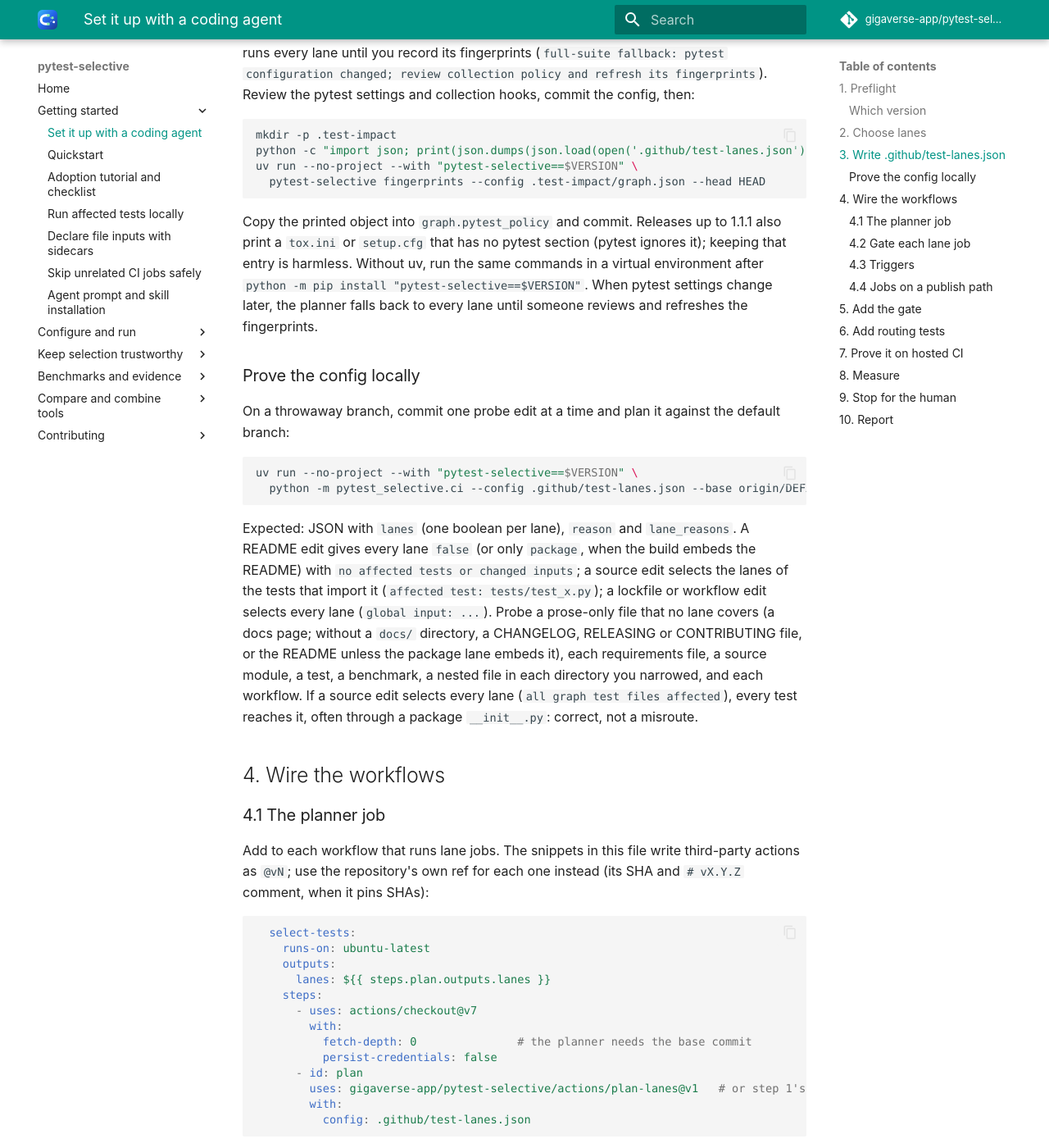
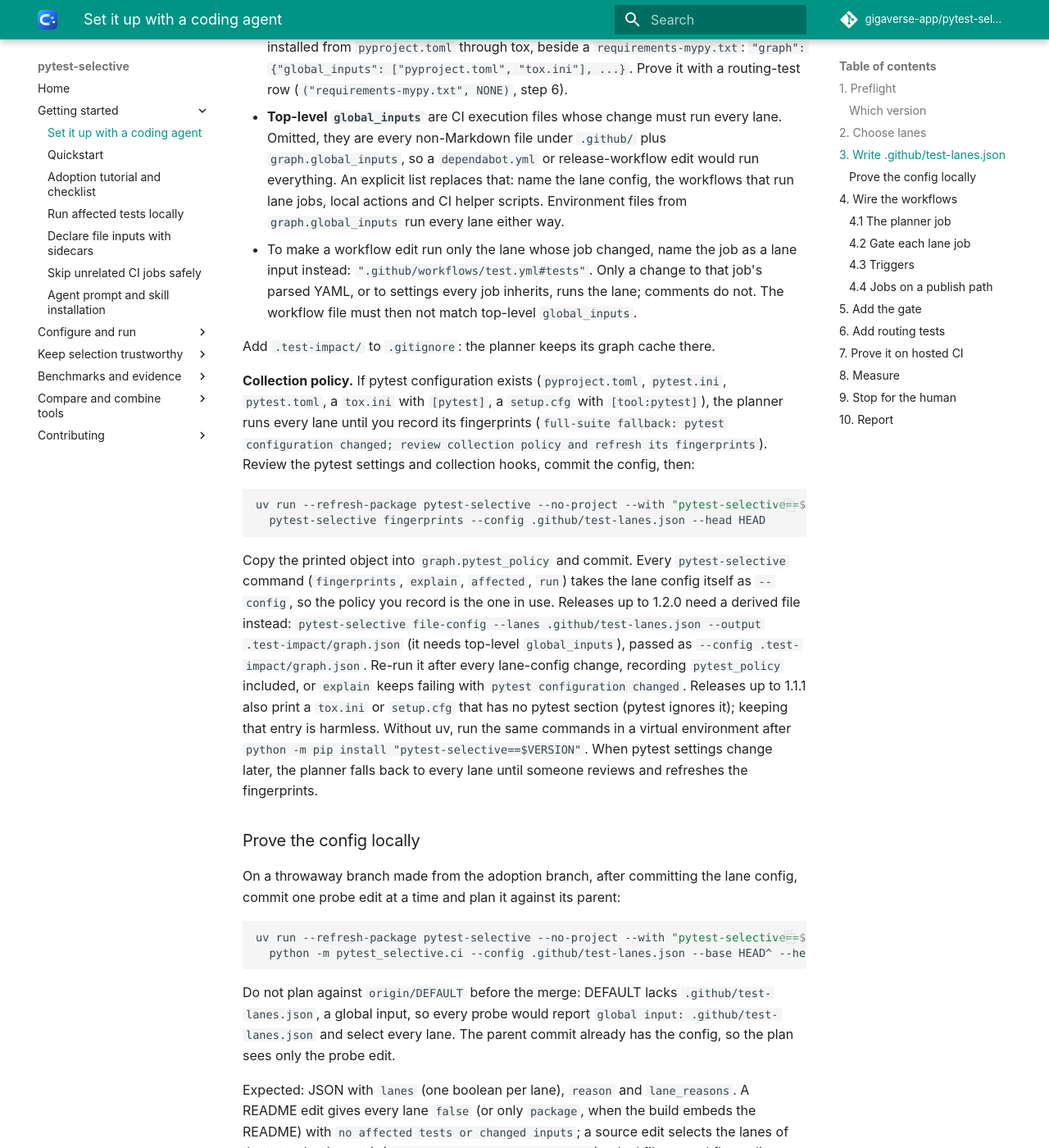
Before and after one commit to gigaverse-app/pytest-selective, an MkDocs documentation site: the page built from skills/pytest-selective/SKILL.md, in a window 1280 px wide and 1400 px high, scrolled down 4754 px. Shown: the whole window at 82% size. Built offline with MkDocs 1.6.1 and Material for MkDocs 9.7.7, drawn with Linux system fonts in a browser that asks for light colours; comment, search, counter and statistics services are not loaded; some of the changed text lies outside the part shown.

Commit message:
docs(skill): fix the friction from a third adoption trial
Probe against the adoption branch's parent commit, fingerprint and explain
against the lane config itself, name the repo's real test workflow, remove
path filters from gated workflows (and report it), declare non-Python
sources as lane inputs with routing rows, dispatch only the gated workflows,
refresh uv's index for fresh releases, require an honest net-effect section,
read org-level CONTRIBUTING, and explain unevaluated skipped matrix names.

Co-Authored-By: Claude Opus 5.5 <noreply@anthropic.com>

````diff
--- a/skills/pytest-selective/SKILL.md
+++ b/skills/pytest-selective/SKILL.md
@@ -56,7 +56,10 @@ A fresh fork has no runs yet. Read the typical jobs and durations from UPSTREAM
 
 Record:
 
-- **Conventions**: commit and PR title style, changelog rules, AI policy, pre-commit hooks.
+- **Conventions**: commit and PR title style, changelog rules, AI policy, pre-commit hooks. When the pull request
+  template names a CONTRIBUTING, CODE_OF_CONDUCT or security file the repository lacks, read the owner's organization
+  default from its `.github` repository (in a fork, the upstream owner's):
+  `gh api "repos/OWNER/.github/contents/CONTRIBUTING.md" --jq .content | base64 -d`.
 - **Packaging tool**: uv project, Poetry, PDM, Hatch with tox or nox, or plain pip requirements/extras. It decides how
   you run the planner locally and how routing tests install (step 6). CI planning itself installs nothing in the
   project: the actions bring their own Python 3.14 planner.
@@ -66,7 +69,11 @@ Record:
   its matrix size, services, coverage floors and typical duration (`gh run view RUN --repo "$REPO" --json jobs`).
 - **Publish paths**: jobs that publish or deploy (PyPI, Test PyPI, Pages, containers, releases) and every job they
   `needs:`, directly or transitively. Step 4.4 keeps these paths unchanged.
-- **Triggers**: whether `push` runs for every branch, and any `branches:`/`paths:` filters.
+- **Test workflows**: the file name of each workflow that runs tests (`test.yml`, `tests.yaml`, `ci.yml`, ...).
+  Below, `test.yml` stands for `<the repo's test workflow>`: write the real names in the config, the routing test and
+  the report.
+- **Triggers**: whether `push` runs for every branch, and any `branches:`, `paths:` or `paths-ignore:` filters (4.3
+  removes path filters from gated workflows).
 - **Existing gate**: an aggregate job (`all-green`, `alls-green`, `check`) and the required check names.
 
 If CI already finishes in a couple of minutes, or nearly every change touches source code, say so in your report:
@@ -84,7 +91,9 @@ VERSION=${TAG#v}
 ```
 
 Local commands use `pytest-selective==$VERSION`; the routing-test job (step 6) installs `pytest-selective>=$VERSION,<2`,
-so it follows the same major version as `@v1`.
+so it follows the same major version as `@v1`. uv caches the package index, so a release published minutes ago can
+be missing (`No solution found`, `pytest-selective==X.Y.Z` unsatisfiable): the local commands below pass
+`--refresh-package pytest-selective`. With pip, add `--no-cache-dir`.
 
 Only when the repository's tooling rejects tags (zizmor's `unpinned-uses`, a `pinact` hook, or an all-SHA policy its
 CI enforces) pin the release instead: `@$SHA # $TAG` on every action, with
@@ -122,7 +131,7 @@ line or a nox `session.install`). CI does not need this.
     "global_inputs": ["pyproject.toml", "tox.ini", "requirements/tests.txt"]
   },
   "lanes": {
-    "tests": {"roots": ["tests"]},
+    "tests": {"roots": ["tests"], "inputs": ["src/toy/*.c", "src/toy/*.pyi"]},
     "bench": {"roots": ["tests/benchmarks"]},
     "package": {"inputs": ["src/**", "pyproject.toml", "README.md", "LICENSE"]},
     "routing": {"roots": ["ci_tests"]}
@@ -143,6 +152,11 @@ Adapt every path; this is a shape, not an inventory. The rules:
   `dir/**/*.py` matches `dir/x.py` and `dir/a/x.py`. Name execution files; never a directory that also holds prose
   (`examples/**` runs the lane for an example's README; use `examples/**/*.py`). A lane without roots runs only on its
   inputs, on global inputs, or when a change reaches every test.
+- **Non-Python sources are not imports.** A C extension (`_speedups.c`), Cython (`.pyx`, `.pxd`), type stubs
+  (`.pyi`), templates or data files the tests read: the graph does not see them unless a test opens them by literal
+  path. Add each as an input of the lanes that build or test it, as exact globs
+  (`"tests": {"roots": ["tests"], "inputs": ["src/pkg/*.c", "src/pkg/*.pyi"]}`) or the package directory (`src/**`)
+  when every file there matters, and give each a routing row (step 6).
 - **`graph.global_inputs`** are the environment files whose change can affect every test, and the only place to narrow
   them. Omitted, the built-in list applies: `pyproject.toml`, `setup.cfg`, `setup.py`, `tox.ini`, `pytest.ini`,
   `pytest.toml`, `uv.lock`, `poetry.lock`, `pdm.lock`, `pixi.lock`, `Pipfile`, `Pipfile.lock`, `*requirements*.txt`,
@@ -170,25 +184,33 @@ with `[pytest]`, a `setup.cfg` with `[tool:pytest]`), the planner runs every lan
 the pytest settings and collection hooks, commit the config, then:
 
 ```bash
-mkdir -p .test-impact
-python -c "import json; print(json.dumps(json.load(open('.github/test-lanes.json'))['graph']))" > .test-impact/graph.json
-uv run --no-project --with "pytest-selective==$VERSION" \
-  pytest-selective fingerprints --config .test-impact/graph.json --head HEAD
+uv run --refresh-package pytest-selective --no-project --with "pytest-selective==$VERSION" \
+  pytest-selective fingerprints --config .github/test-lanes.json --head HEAD
 ```
 
-Copy the printed object into `graph.pytest_policy` and commit. Releases up to 1.1.1 also print a `tox.ini` or
+Copy the printed object into `graph.pytest_policy` and commit. Every `pytest-selective` command (`fingerprints`,
+`explain`, `affected`, `run`) takes the lane config itself as `--config`, so the policy you record is the one in use.
+Releases up to 1.2.0 need a derived file instead: `pytest-selective file-config --lanes .github/test-lanes.json
+--output .test-impact/graph.json` (it needs top-level `global_inputs`), passed as `--config .test-impact/graph.json`.
+Re-run it after every lane-config change, recording `pytest_policy` included, or `explain` keeps failing with
+`pytest configuration changed`. Releases up to 1.1.1 also print a `tox.ini` or
 `setup.cfg` that has no pytest section (pytest ignores it); keeping that entry is harmless. Without uv, run the same
 commands in a virtual environment after `python -m pip install "pytest-selective==$VERSION"`. When pytest settings
 change later, the planner falls back to every lane until someone reviews and refreshes the fingerprints.
 
 ### Prove the config locally
 
-On a throwaway branch, commit one probe edit at a time and plan it against the default branch:
+On a throwaway branch made from the adoption branch, after committing the lane config, commit one probe edit at a
+time and plan it against its parent:
 
 ```bash
-uv run --no-project --with "pytest-selective==$VERSION" \
-  python -m pytest_selective.ci --config .github/test-lanes.json --base origin/DEFAULT --head HEAD
+uv run --refresh-package pytest-selective --no-project --with "pytest-selective==$VERSION" \
+  python -m pytest_selective.ci --config .github/test-lanes.json --base HEAD^ --head HEAD
 ```
+
+Do not plan against `origin/DEFAULT` before the merge: DEFAULT lacks `.github/test-lanes.json`, a global input, so
+every probe would report `global input: .github/test-lanes.json` and select every lane. The parent commit already has
+the config, so the plan sees only the probe edit.
 
 Expected: JSON with `lanes` (one boolean per lane), `reason` and `lane_reasons`. A README edit gives every lane
 `false` (or only `package`, when the build embeds the README) with `no affected tests or changed inputs`; a source
@@ -241,6 +263,10 @@ The action also uploads its plan as a `test-lane-selection` artifact, which
           fromJSON(needs.select-tests.outputs.lanes).tests) }}
 ```
 
+A skipped matrix job is listed under its unevaluated name (for example `${{ matrix.name || matrix.python }}`),
+because the matrix never expands. Mention it in the report, or give the job a name that also reads well unexpanded,
+such as `name: tests (${{ matrix.python }})`.
+
 `always()` lets the condition run when the planner failed, and the failed-planner branch then runs the job: a broken
 plan must never become a green skip. The condition applies before the matrix expands, so the whole matrix skips
 together. A job with other needs must check them itself, because `always()` also ignores their failure:
@@ -259,6 +285,10 @@ together. A job with other needs must check them itself, because `always()` also
   control at the probe head (step 8), so keep them; cancel the source probe's push runs as soon as they start
   (`gh run cancel RUN --repo "$REPO"`) and judge that probe by its `pull_request` runs. The cost ends once the
   adoption merges.
+- **`paths:` and `paths-ignore:` filters.** Remove them from every workflow that gets a gate; the lanes replace
+  them. A required gate in a workflow that a filter skipped never reports, so a docs-only pull request would wait on
+  it forever. This is a behavior change: a change the filter skipped (say `docs/**`) now starts the planner, the
+  unconditional jobs and the gate. Say so in the report, with its cost (step 10, net effect).
 - **`branches:` filters.** A probe pull request opened against your adoption branch does not start workflows filtered
   to `pull_request: branches: [main]`. Prove those workflows with routing tests and local plans, and say in the report
   that their hosted probe waits for the merge.
@@ -406,6 +437,8 @@ def repo(tmp_path: Path) -> Path:
         ("requirements-mypy.txt", NONE),
         ("tests/test_other.py", {**NONE, "tests": True}),
         ("src/toy/other.py", {**NONE, "tests": True, "package": True}),
+        # Non-Python sources the tests exercise (a C extension, stubs), declared as lane inputs.
+        ("src/toy/_speedups.c", {**NONE, "tests": True, "package": True}),
         ("tests/benchmarks/test_bench.py", {**NONE, "tests": True, "bench": True}),
         ("tox.ini", EVERY),
         (".github/test-lanes.json", EVERY),
@@ -446,12 +479,12 @@ def test_the_gate_guards_every_job_and_lane_jobs_run_when_planning_fails() -> No
         assert all(f"fromJSON(needs.{PLANNER}.outputs.lanes).{lane}" in condition for lane in lanes), job
 ```
 
-Add a row for every directory you narrowed, every requirements file, each workflow and each lane, using real tracked
-paths. A row appends a comment; a `<workflow>#<job>` input ignores comments, so edit the job itself in that row. With
+Add a row for every directory you narrowed, every requirements file, each non-Python source input, each workflow and
+each lane, using real tracked paths. A row only names its path; it does not make this test depend on that file. A row appends a comment; a `<workflow>#<job>` input ignores comments, so edit the job itself in that row. With
 several workflows, repeat the gate test per workflow with its own `GATE`. Make the file pass the repository's own
 linters, formatter and type checker before committing: for example, ruff's `required-imports` may demand
 `from __future__ import annotations` (the template has it), and black or `ruff format` with a shorter line length
-reflows it. Run it locally with `uv run --no-project --with "pytest-selective==$VERSION" pytest ci_tests -q` and
+reflows it. Run it locally with `uv run --refresh-package pytest-selective --no-project --with "pytest-selective==$VERSION" pytest ci_tests -q` and
 commit it.
 
 ## 7. Prove it on hosted CI
@@ -487,8 +520,12 @@ Compare a selected run with a full control **at the same head**:
   gh workflow run WORKFLOW --repo "$REPO" --ref PROBE_BRANCH      # once per workflow
   ```
 
-  GitHub dispatches only workflows whose file exists on DEFAULT, and may read the trigger from there: if a workflow
-  gains `workflow_dispatch:` only in your adoption and the dispatch is refused, measure after the merge. A rerun is
+  Dispatch only the workflows this adoption gates. A workflow without `workflow_dispatch:` returns HTTP 422
+  (`Workflow does not have 'workflow_dispatch' trigger`); do not add the trigger to workflows you otherwise leave
+  alone. Leave such workflows out of both sides and say the comparison covers only the gated workflows. GitHub
+  dispatches only workflows whose file exists on DEFAULT, and may read the trigger from DEFAULT's copy rather than the
+  branch's: if a workflow gains `workflow_dispatch:` only in your adoption and the dispatch is refused, measure after
+  the merge. A rerun is
   not a control: it keeps the selection. Do not wait on a `test:full` label; creating one is the human's step 9.
 
 Both sides then share a head SHA: a `pull_request` run records the branch head as its `head_sha`, although it checks
@@ -496,7 +533,7 @@ out the merge commit, and a dispatch or push run on the branch records the same
 
 ```bash
 gh run list --repo "$REPO" --commit HEAD_SHA --json databaseId,workflowName,event,conclusion,createdAt
-uv run --no-project https://raw.githubusercontent.com/gigaverse-app/pytest-selective/v1/scripts/measure_ci_runs.py \
+uv run --refresh-package pytest-selective --no-project https://raw.githubusercontent.com/gigaverse-app/pytest-selective/v1/scripts/measure_ci_runs.py \
   "$REPO" --selected RUN_A RUN_B --full RUN_C RUN_D --output .test-impact/comparison.json
 ```
 
@@ -541,6 +578,15 @@ pytest-selective vX.Y.Z: actions at `@v1` (or `@<sha> # vX.Y.Z` where tags are r
 | Elapsed seconds | | |
 
 Runs: [full](https://github.com/OWNER/NAME/actions/runs/RUN_ID), [selected](https://github.com/OWNER/NAME/actions/runs/RUN_ID). One pair, not an average or a bill.
+Workflows compared: ... (and any left out, such as one without `workflow_dispatch:`).
+
+### Net effect
+- Docs-only pull requests: before ... runner-seconds (0 where a removed `paths-ignore` skipped them), after ....
+- Code changes: lane jobs now wait for the planner, about N s.
+- Changes that now skip tests: ... (prose and tooling the old filters did not cover).
+
+### Trigger changes (behavior change)
+- Removed `paths-ignore: [...]` from `<the repo's test workflow>`; added `workflow_dispatch:` ... (or "none").
 
 ### Evidence
 - N routing tests: docs, requirements, source, tests, benchmarks, workflows, missing history, full checkpoint.
@@ -551,8 +597,14 @@ Runs: [full](https://github.com/OWNER/NAME/actions/runs/RUN_ID), [selected](http
 - Label `test:full`; trigger change; scheduled full run.
 
 ### Not done or not verified
+- Skipped matrix jobs show their unevaluated name (`matrix.name || matrix.python`), if kept.
 - ...
 ```
+
+The net effect and trigger changes are required. Write them honestly: when CI was already cheap, or a `paths-ignore`
+already skipped docs, say the adoption saves little, what it costs (planner latency on code changes; docs-only runs
+going from 0 to about N runner-seconds), and what it buys (a gate that can be required, and skips for changes the old
+filters missed).
 
 For depth: [configuration reference](https://pytest-selective.readthedocs.io/en/latest/docs/configuration/),
 [CI guide](https://pytest-selective.readthedocs.io/en/latest/docs/ci/),
````
Also changed, not shown: other parts of skills/pytest-selective/SKILL.md (+1 -0 lines).
